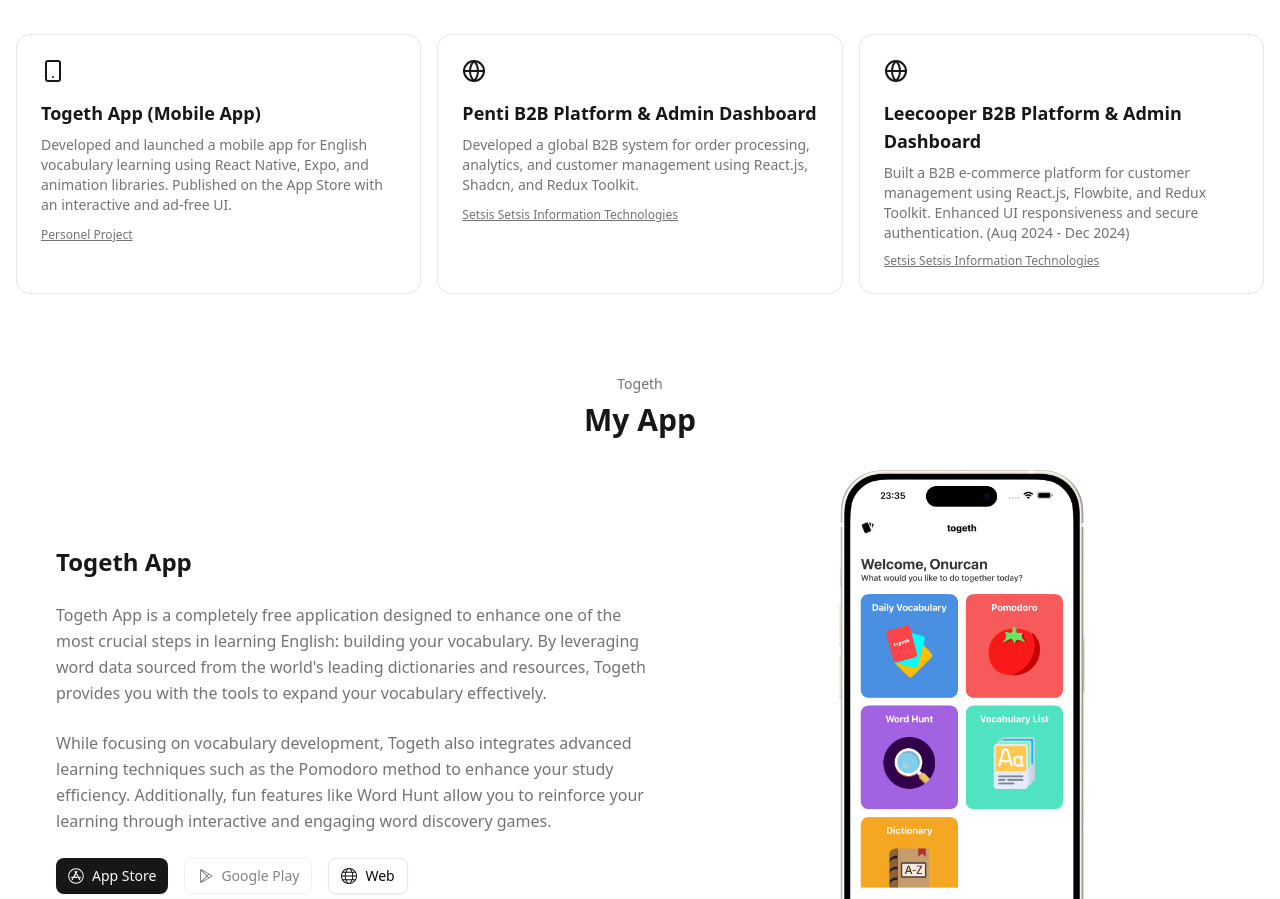
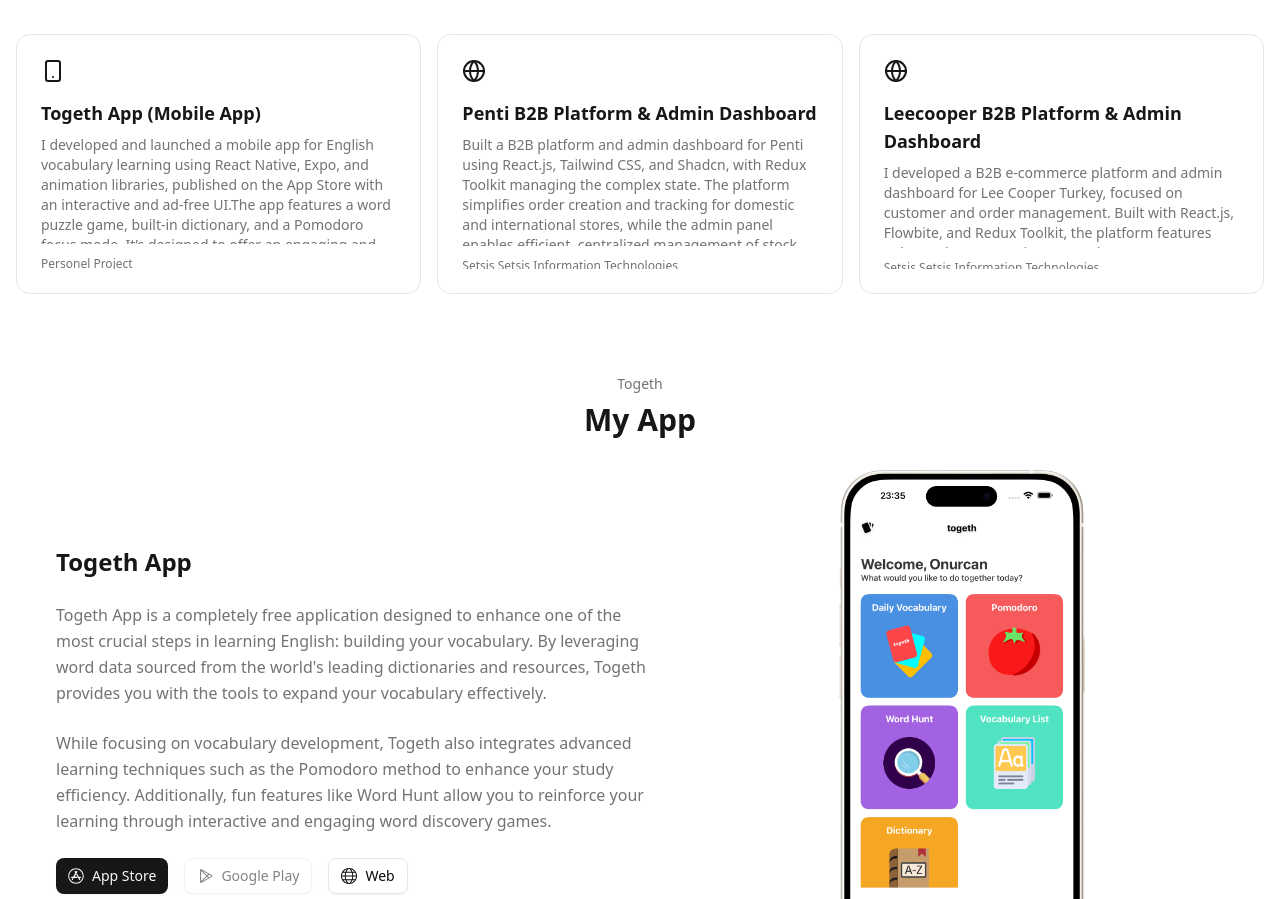
Before and after one commit to onurcangonul/onurcangonul-website, a Next.js app: page / in a window 1280 px wide. Shown: the part 1420-2319 px from the top of the page. Built offline with nearby package versions, Linux system fonts and the light colour scheme.

Commit message:
project information fixed

```diff
--- a/app/globals.css
+++ b/app/globals.css
@@ -130,3 +130,11 @@
 html {
   scroll-behavior: smooth;
 }
+
+.custom-scroll {
+  scrollbar-width: none; /* Firefox */
+  -ms-overflow-style: none; /* Internet Explorer */
+}
+.custom-scroll::-webkit-scrollbar {
+  display: none; /* Chrome, Safari */
+}
--- a/components/MyProjects/index.tsx
+++ b/components/MyProjects/index.tsx
@@ -33,9 +33,10 @@ export default function MyProjects() {
                 <h4 className="font-semibold text-lg text-primary mb-2">
                   {service.title ?? ""}
                 </h4>
-                <p className="text-sm text-muted-foreground line-clamp-[7]">
-                  {service.description ?? ""}
-                </p>
+<p className="text-sm text-muted-foreground line-clamp-[8] overflow-y-auto custom-scroll">
+  {service.description ?? ""}
+</p>
+
                 <p className="text-xs font-medium text-muted-foreground line-clamp-[7] mt-3 underline">
                   {service.company ?? ""}
                 </p>
--- a/data/myProjects/myProjectsData.tsx
+++ b/data/myProjects/myProjectsData.tsx
@@ -6,21 +6,21 @@ export const myProjectsData = [
     title: "Togeth App (Mobile App)",
     company:"Personel Project",
     description:
-      "Developed and launched a mobile app for English vocabulary learning using React Native, Expo, and animation libraries. Published on the App Store with an interactive and ad-free UI.",
+      "I developed and launched a mobile app for English vocabulary learning using React Native, Expo, and animation libraries, published on the App Store with an interactive and ad-free UI.The app features a word puzzle game, built-in dictionary, and a Pomodoro focus mode. It’s designed to offer an engaging and effective learning experience for users of all ages.",
   },
   {
     icon: <Globe className="text-primary" size={24} />,
     title: "Penti B2B Platform & Admin Dashboard",
     company:"Setsis Setsis Information Technologies",
     description:
-      "Developed a global B2B system for order processing, analytics, and customer management using React.js, Shadcn, and Redux Toolkit.",
+    "Built a B2B platform and admin dashboard for Penti using React.js, Tailwind CSS, and Shadcn, with Redux Toolkit managing the complex state. The platform simplifies order creation and tracking for domestic and international stores, while the admin panel enables efficient, centralized management of stock and orders, improving the overall efficiency of Penti’s global operations."
   },
   {
     icon: <Globe className="text-primary" size={24} />,
     title: "Leecooper B2B Platform & Admin Dashboard",
     company:"Setsis Setsis Information Technologies",
     description:
-      "Built a B2B e-commerce platform for customer management using React.js, Flowbite, and Redux Toolkit. Enhanced UI responsiveness and secure authentication. (Aug 2024 - Dec 2024)",
+      "I developed a B2B e-commerce platform and admin dashboard for Lee Cooper Turkey, focused on customer and order management. Built with React.js, Flowbite, and Redux Toolkit, the platform features enhanced UI responsiveness and secure authentication. It enables dealers to easily place orders, while allowing admins to centrally manage users, products, and transactions.",
   },
   {
     icon: <Globe className="text-primary" size={24} />,
@@ -34,34 +34,34 @@ export const myProjectsData = [
     title: "Kecioren Municipality Inventory App",
     company:"Setsis Setsis Information Technologies",
     description:
-      "Designed and built an inventory tracking system for municipal assets using React.js, Shadcn, and Redux Toolkit. Ensured performance and efficient data handling.",
+    "Kecioren Municipality Inventory App was developed to manage municipal assets efficiently. I contributed to its development using React.js, Shadcn, and Redux Toolkit, focusing on performance and data handling. The platform enables asset tracking, inventory updates, and viewing of stock count reports for streamlined resource management."
   },
   {
     icon: <Globe className="text-primary" size={24} />,
     title: "Fuodix Social Media Platform",
     company:"Setsis Setsis Information Technologies",
-    description: "Designed a corporate social media platform with posts, events, training modules, and exams. Built with React.js, TypeScript, and Redux Toolkit."
+    description: "Fuodix Social Media Platform is an internal corporate network designed to improve communication and information sharing. Employees can share posts, follow announcements, update personal info, and access assigned documents, trainings, and exams. Fully integrated with the Fuodix HR Dashboard, it centralizes HR processes in an interactive structure. Built with React.js, TypeScript, and Redux Toolkit."
   },
   {
     icon: <Globe className="text-primary" size={24} />,
     title: "Fuodix HR Dashboard",
     company:"Setsis Setsis Information Technologies",
     description:
-      "Created an HR management platform for events, training, and evaluations using React.js, Shadcn, and Redux Toolkit.",
+      "Fuodix HR Dashboard is a comprehensive and ongoing project specifically developed for human resources management. It aims to centralize various HR processes such as internal events, trainings, exams, surveys, task tracking, shift planning, leave requests, and more within a single platform. With its user-friendly interface and functional structure, the dashboard is designed to enhance the efficiency and organization of HR departments.",
   },
   {
     icon: <Globe className="text-primary" size={24} />,
-    title: "Transferhub 360 CRM",
+    title: "Transferhub 360",
     company:"Alfa Nova",
     description:
-      "Developed a CRM for transportation with driver assignments, transfers, and dashboards using React.js and Material UI.",
+      "I actively contributed to the development of Transferhub 360 CRM, a transportation management system tailored for medical tourism. The platform enables route-based driver assignments and manages the entire transfer process efficiently. Through the admin dashboard, drivers receive detailed passenger information along with pickup and drop-off locations to ensure a smooth journey. The application was built using React.js, Material UI, and Redux Toolkit",
   },
   {
     icon: <Globe className="text-primary" size={24} />,
     title: "Patienthub360 CRM",
     company:"Alfa Nova",
     description:
-      "Created a CRM for hospitals and clinics covering patient management and scheduling using React.js and Material UI.",
+      "I contributed to the development of Patienthub360 CRM, a healthcare CRM designed for medical tourism, enabling seamless communication between clients, clinics, and doctors. The platform supports patient-doctor follow-ups, test results, online consultations, and more. I worked on both the admin and doctor management panels, helping build a system that streamlines healthcare operations. The application was developed using React.js, Material UI, and Redux Toolkit.",
   },
   {
     icon: <Globe className="text-primary" size={24} />,
```
Also changed, not shown: 1 other file (tests, documents, lock files or other folders).
